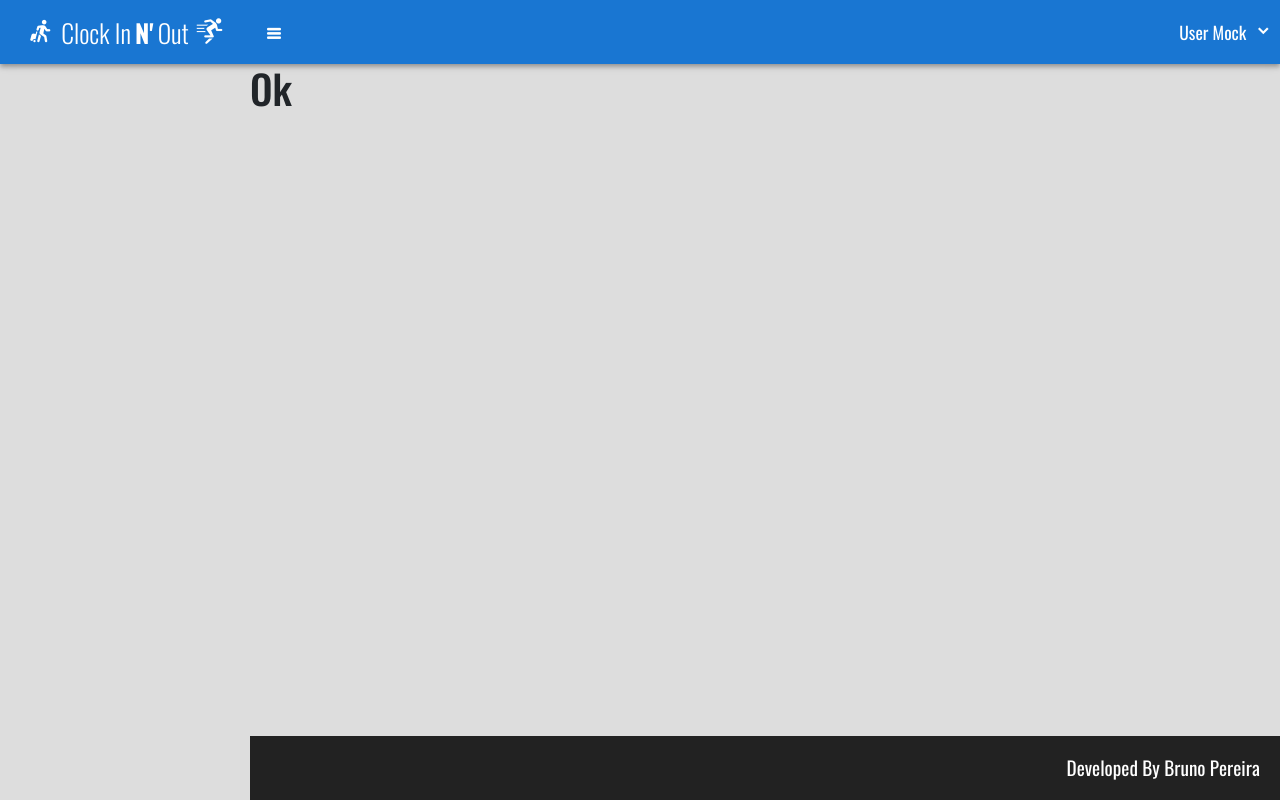
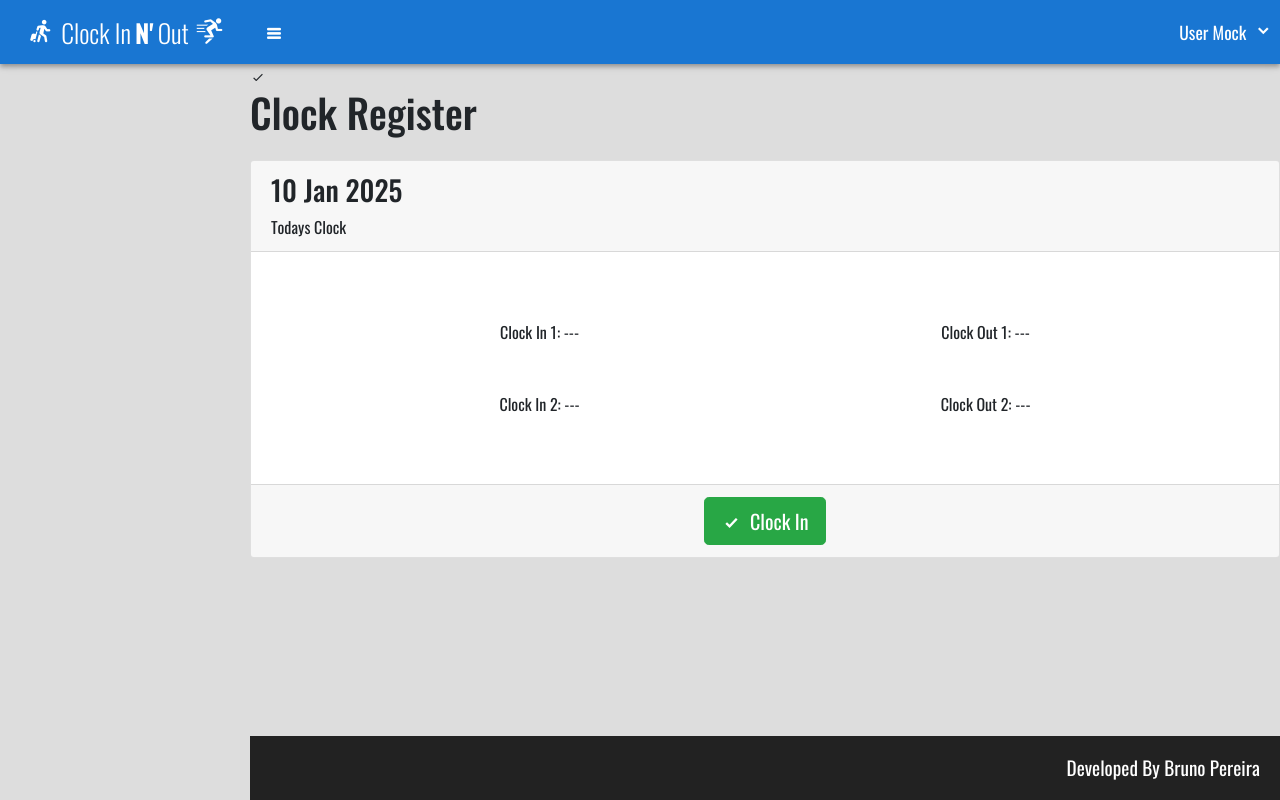
Before and after one commit to BrunoPereira-2331/clock-in-n-out, a PHP site: template src/views/dayRecordsView.php in a window 1280 px wide. Run offline with PHP 8.4, Linux system fonts and the light colour scheme; the template is opened without the code that fills it, so the values that code supplies are empty.

Commit message:
changes clock in view

```diff
--- a/src/views/dayRecordsView.php
+++ b/src/views/dayRecordsView.php
@@ -1,3 +1,30 @@
 <main class="content">
-    <h1>Ok</h1>
+    <div class="content-title mb-4">
+        <i class="icon icofont-check-alt mr-2"></i>
+        <div>
+            <h1>Clock Register</h1>
+        </div>
+    </div>
+    <div class="card">
+        <div class="card-header">
+            <h3>10 Jan 2025</h3>
+            <p class="mb-0">Todays Clock</p>
+        </div>
+        <div class="card-body">
+            <div class="d-flex m-5 justify-content-around">
+                <span>Clock In 1: ---</span>
+                <span>Clock Out 1: ---</span>
+            </div>
+            <div class="d-flex m-5 justify-content-around">
+                <span>Clock In 2: ---</span>
+                <span>Clock Out 2: ---</span>
+            </div>
+        </div>
+        <div class="card-footer d-flex justify-content-center">
+            <a href="" class="btn btn-success btn-lg">
+                <i class="icofont-check mr-1"></i>
+                Clock In
+            </a>
+        </div>
+    </div>
 </main>
--- a/src/views/template/menu.php
+++ b/src/views/template/menu.php
@@ -4,7 +4,7 @@
             <li class="nav-item">
                 <a href="day_records.php">
                     <i class="icofont-ui-check mr-2"></i>
-                    Registrate Point
+                    Clock Register
                 </a>
             </li>
             <li class="nav-item">
```
